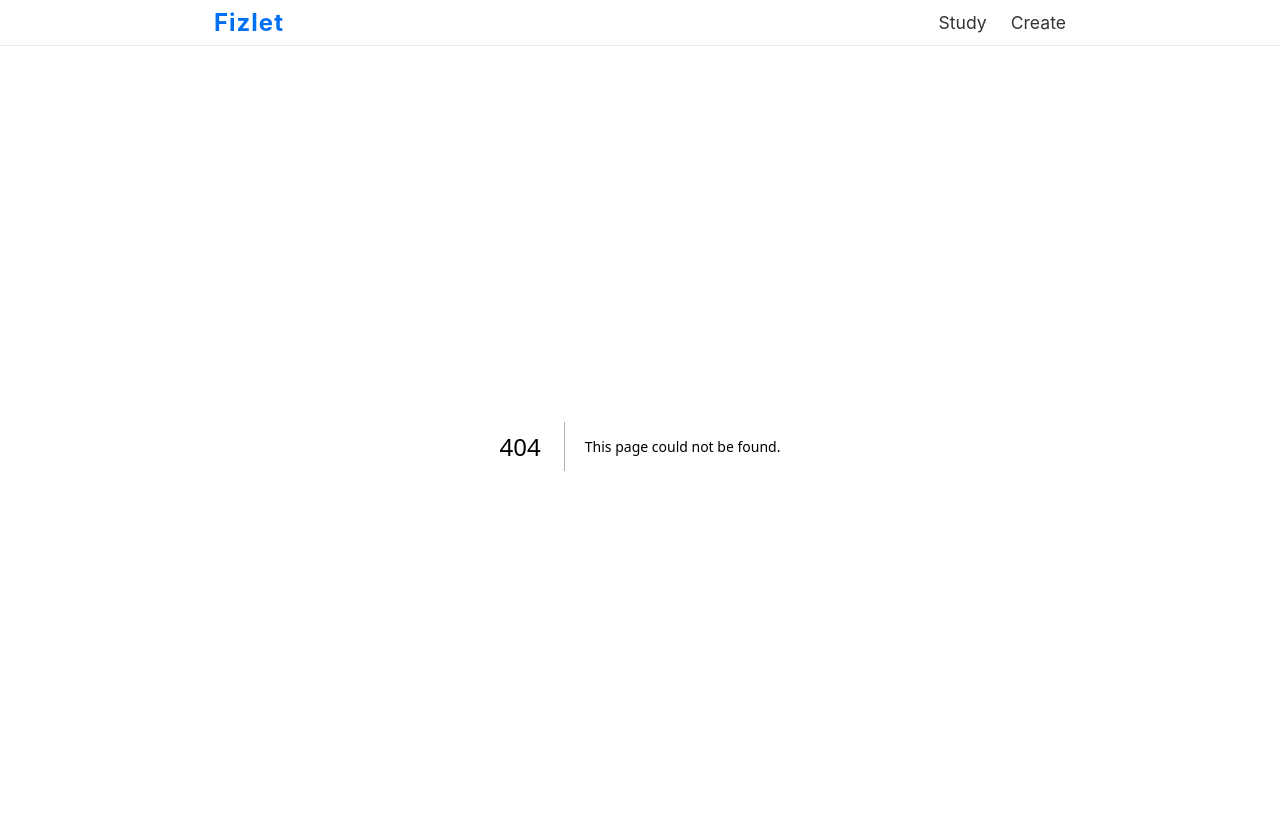
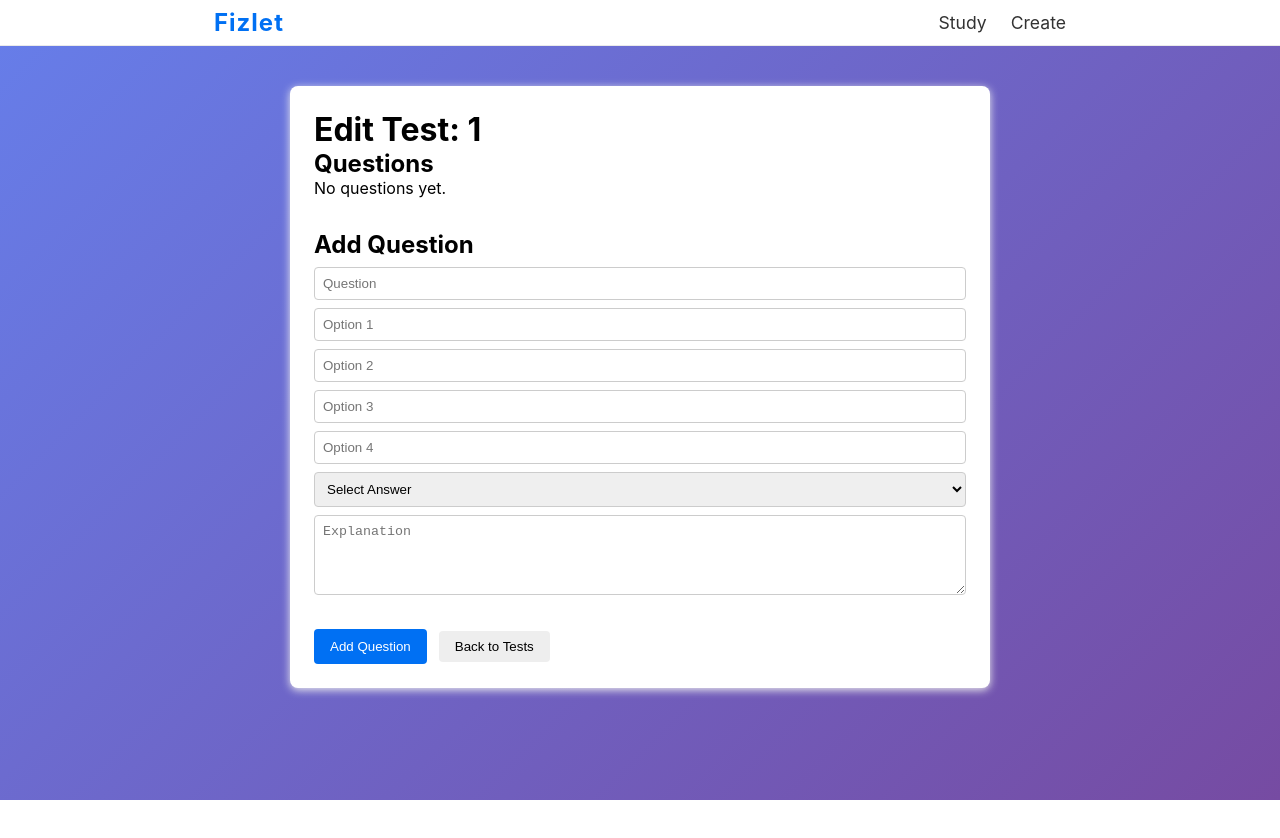
Before and after one commit to NguyenVBRC/fizlet, a Next.js app: page /study/1/edit in a window 1280 px wide. Before the commit this address had no page. Shown: the top 838 px of the page. After the commit the page ends 800 px from the top, so only its background shows below. Built offline with nearby package versions, Linux system fonts and the light colour scheme.

Commit message:
Feature: Edit existing test

```diff
--- /dev/null
+++ b/app/study/[slug]/edit/page.jsx
@@ -0,0 +1,206 @@
+"use client";
+
+import { useRouter, useParams } from "next/navigation";
+import { useEffect, useState } from "react";
+
+export default function EditTestPage() {
+  const router = useRouter();
+  const params = useParams();
+
+  // ✅ Correct way to get dynamic slug in client component
+  const testName = decodeURIComponent(params.slug);
+
+  const [questions, setQuestions] = useState([]);
+
+  // --- FORM STATE ---
+  const [questionText, setQuestionText] = useState("");
+  const [options, setOptions] = useState(["", "", "", ""]);
+  const [answer, setAnswer] = useState("");
+  const [explanation, setExplanation] = useState("");
+
+  // Load existing questions
+  useEffect(() => {
+    const allTests = JSON.parse(localStorage.getItem("practiceTests") || "{}");
+    setQuestions(allTests[testName] || []);
+  }, [testName]);
+
+  // Save updated list to localStorage
+  const saveQuestions = (updated) => {
+    const allTests = JSON.parse(localStorage.getItem("practiceTests") || "{}");
+    allTests[testName] = updated;
+    localStorage.setItem("practiceTests", JSON.stringify(allTests));
+    setQuestions(updated);
+  };
+
+  // Add new question
+  const handleAddQuestion = () => {
+    if (!questionText.trim()) return;
+
+    const newQ = {
+      question: questionText,
+      options,
+      answer,
+      explanation,
+    };
+
+    const updated = [...questions, newQ];
+    saveQuestions(updated);
+
+    // reset form
+    setQuestionText("");
+    setOptions(["", "", "", ""]);
+    setAnswer("");
+    setExplanation("");
+  };
+
+  // Delete question
+  const handleDeleteQuestion = (idx) => {
+    const updated = questions.filter((_, i) => i !== idx);
+    saveQuestions(updated);
+  };
+
+  // Update option field
+  const updateOption = (index, value) => {
+    const newOpts = [...options];
+    newOpts[index] = value;
+    setOptions(newOpts);
+  };
+
+  return (
+    <div
+      style={{
+        maxWidth: 700,
+        margin: "40px auto",
+        padding: 24,
+        background: "#fff",
+        borderRadius: 8,
+        boxShadow: "0 2px 8px #eee",
+      }}
+    >
+      <h1>Edit Test: {testName}</h1>
+
+      {/* ---------------- EXISTING QUESTIONS ---------------- */}
+      <div style={{ marginBottom: 32 }}>
+        <h2>Questions</h2>
+
+        {questions.length === 0 ? (
+          <p>No questions yet.</p>
+        ) : (
+          <ul>
+            {questions.map((q, idx) => (
+              <li key={idx} style={{ marginBottom: 16 }}>
+                <strong>{q.question}</strong>
+
+                <div style={{ marginTop: 6 }}>
+                  {q.options?.map((opt, i) => (
+                    <div key={i}>• {opt}</div>
+                  ))}
+                </div>
+
+                <div style={{ color: "green" }}>Answer: {q.answer}</div>
+
+                <div style={{ fontSize: 12, opacity: 0.8 }}>
+                  {q.explanation}
+                </div>
+
+                <button
+                  onClick={() => handleDeleteQuestion(idx)}
+                  style={{
+                    marginTop: 6,
+                    color: "#c00",
+                    background: "none",
+                    border: "none",
+                    cursor: "pointer",
+                  }}
+                >
+                  Delete
+                </button>
+              </li>
+            ))}
+          </ul>
+        )}
+      </div>
+
+      {/* ---------------- ADD QUESTION FORM ---------------- */}
+      <h2>Add Question</h2>
+
+      <input
+        value={questionText}
+        onChange={(e) => setQuestionText(e.target.value)}
+        placeholder="Question"
+        style={inputStyle}
+      />
+
+      {options.map((opt, i) => (
+        <input
+          key={i}
+          value={opt}
+          onChange={(e) => updateOption(i, e.target.value)}
+          placeholder={`Option ${i + 1}`}
+          style={inputStyle}
+        />
+      ))}
+
+      <select
+        value={answer}
+        onChange={(e) => setAnswer(e.target.value)}
+        style={inputStyle}
+      >
+        <option value="">Select Answer</option>
+        {options.map(
+          (opt, i) =>
+            opt && (
+              <option key={i} value={opt}>
+                {opt}
+              </option>
+            ),
+        )}
+      </select>
+
+      <textarea
+        value={explanation}
+        onChange={(e) => setExplanation(e.target.value)}
+        placeholder="Explanation"
+        style={{ ...inputStyle, minHeight: 80 }}
+      />
+
+      <button
+        onClick={handleAddQuestion}
+        style={{
+          padding: "10px 16px",
+          borderRadius: 4,
+          background: "#0070f3",
+          color: "#fff",
+          border: "none",
+          cursor: "pointer",
+          marginTop: 12,
+        }}
+      >
+        Add Question
+      </button>
+
+      <button
+        style={{
+          marginTop: 32,
+          background: "#eee",
+          border: "none",
+          padding: "8px 16px",
+          borderRadius: 4,
+          cursor: "pointer",
+          marginLeft: 12,
+        }}
+        onClick={() => router.push("/study")}
+      >
+        Back to Tests
+      </button>
+    </div>
+  );
+}
+
+const inputStyle = {
+  width: "100%",
+  padding: 8,
+  marginTop: 8,
+  borderRadius: 4,
+  border: "1px solid #ccc",
+};
```
Also changed, not shown: app/study/page.jsx (+22 -0 lines).
